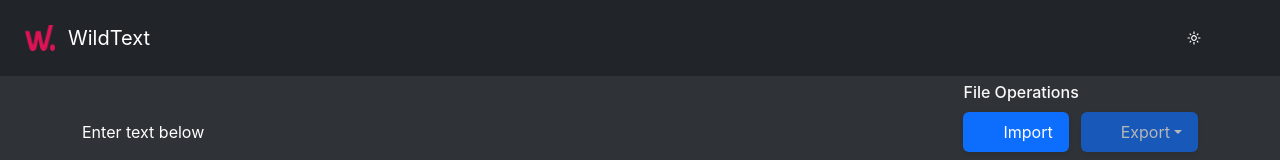
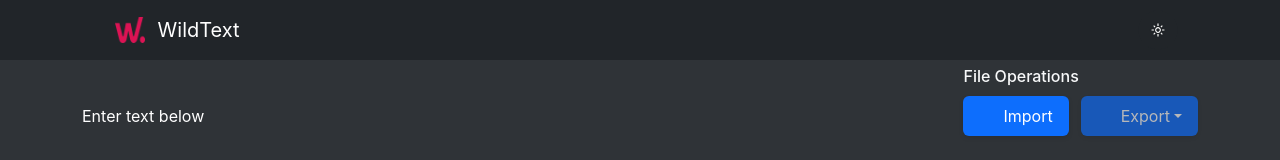
Before and after one commit to adityadhikale/TypeShift, a React (Vite) app: page / in a window 1280 px wide. Shown: the top 160 px of the page. Built offline with nearby package versions, Linux system fonts and the light colour scheme; some icons are missing.

Commit message:
some changes
some changes

```diff
--- a/src/components/Navbar.tsx
+++ b/src/components/Navbar.tsx
@@ -11,28 +11,16 @@ interface NavbarProps {
 
 const Navbar: React.FC<NavbarProps> = ({ title, mode, toggleMode }) => {
   return (
-    <nav className={`navbar navbar-expand-lg navbar-${mode} bg-${mode}`} id="main-navbar">
+    <nav className={`navbar navbar-${mode} bg-${mode}`} id="main-navbar">
       <div className="container-fluid" style={{ width: '86%' }}>
         <a className="navbar-brand logo-hover" href="/" aria-label="WildText Home">
           <img src={logo} alt="WildText logo" className='logo' />
           <span className="brand-text">{title}</span>
         </a>
-        <button
-          className="navbar-toggler custom-toggler"
-          type="button"
-          data-bs-toggle="collapse"
-          data-bs-target="#navbarNav"
-          aria-controls="navbarNav"
-          aria-expanded="false"
-          aria-label="Toggle navigation">
-          <span className="navbar-toggler-icon"></span>
-        </button>
-      </div>
-      <div className="collapse navbar-collapse" id="navbarNav">
-        <div className={`form-check form-switch toggle-btn container-fluid text-${mode === 'dark' ? 'light' : 'dark'}`}>
+        <div className="d-flex align-items-center">
           <button
             type="button"
-            className={`btn mx-1 theme-toggle-btn ${mode === 'dark' ? 'btn-dark' : 'btn-light'}`}
+            className={`btn theme-toggle-btn ${mode === 'dark' ? 'btn-dark' : 'btn-light'}`}
             onClick={toggleMode}
             aria-label={`Switch to ${mode === 'dark' ? 'light' : 'dark'} mode`}
             title={`Toggle ${mode === 'dark' ? 'light' : 'dark'} mode`}>
--- a/src/providers/TosterProvider.tsx
+++ b/src/providers/TosterProvider.tsx
@@ -24,6 +24,7 @@ const TosterProvider: React.FC<TosterProviderProps> = ({ mode }) => {
                     borderRadius: '8px',
                     fontWeight: '500',
                     pointerEvents: 'auto',
+                    animation: 'toast-enter 0.3s cubic-bezier(0.21, 1.02, 0.73, 1)',
                 },
                 className: '',
                 loading: {
@@ -45,12 +46,6 @@ const TosterProvider: React.FC<TosterProviderProps> = ({ mode }) => {
                     },
                 },
                 duration: 3000,
-                // Add custom animations for smoother transitions
-                custom: {
-                    css: {
-                        animation: 'toast-enter 0.3s cubic-bezier(0.21, 1.02, 0.73, 1)',
-                    },
-                },
             }}
         />
     )
```
